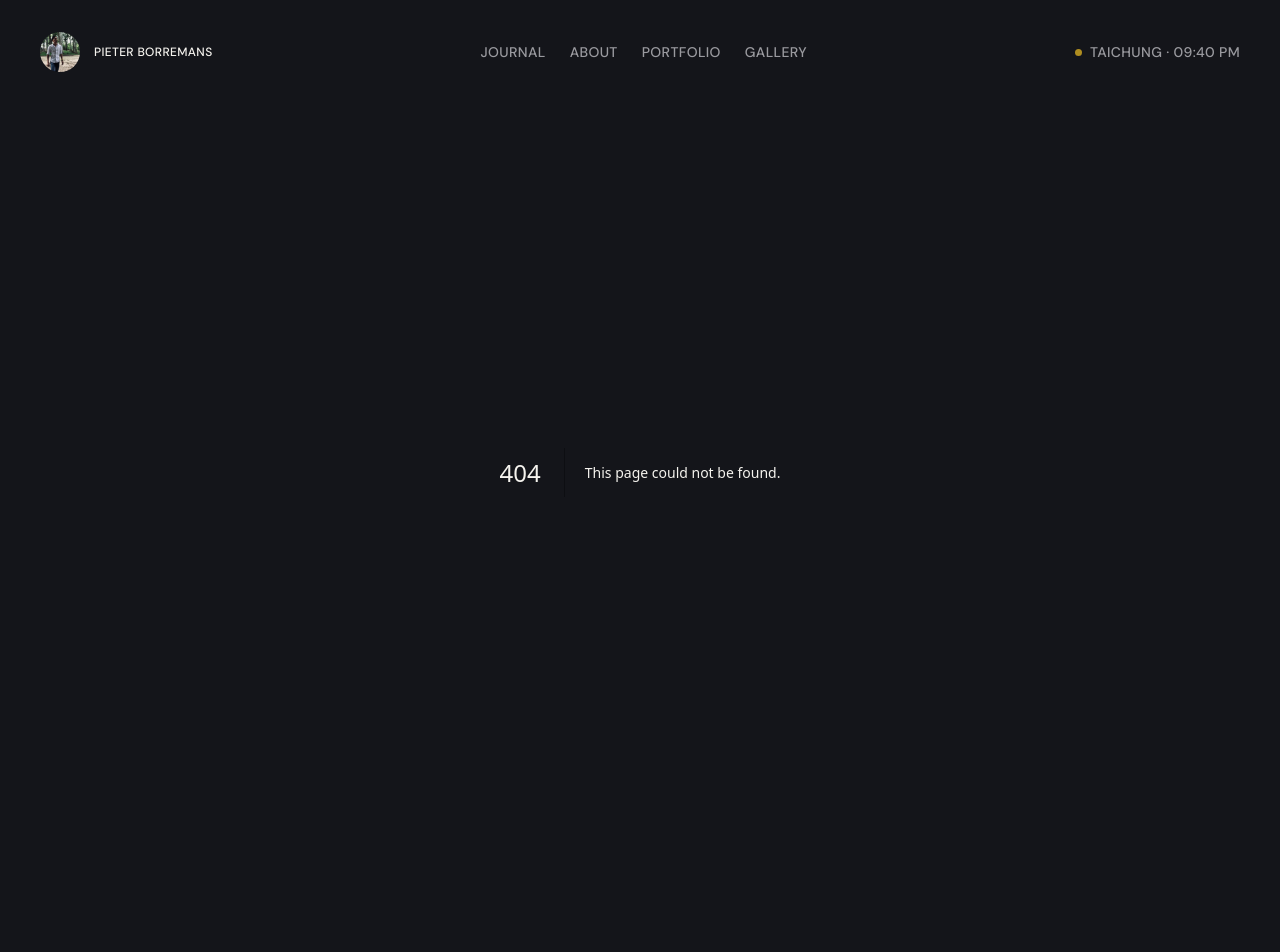
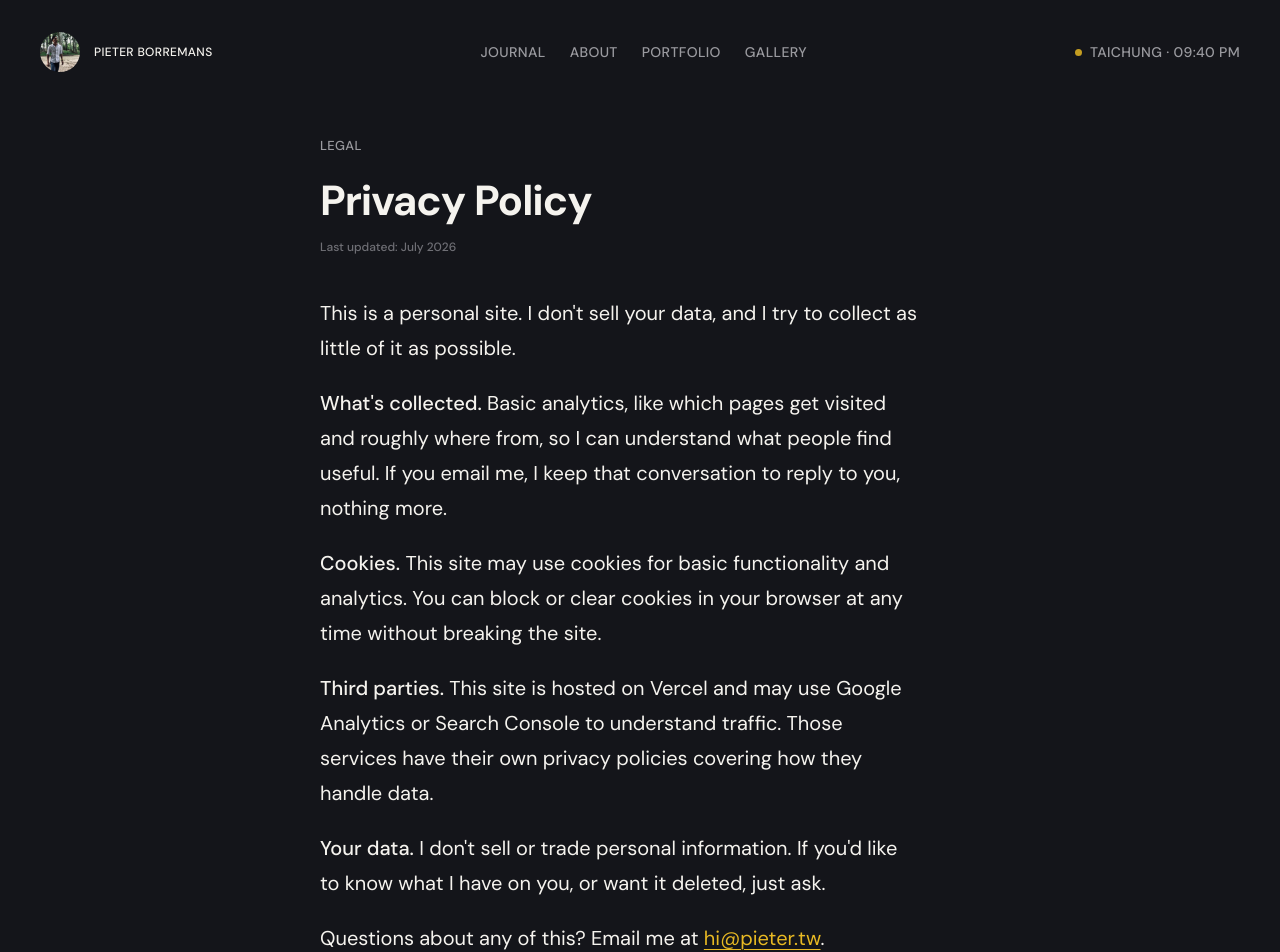
Before and after one commit to sillyledger/personal, a Next.js app: page /privacy-policy in a window 1280 px wide. Before the commit this address had no page. Shown: the top 952 px of the page. Before the commit the page ends 872 px from the top, so only its background shows below. Built offline with nearby package versions, Linux system fonts and the light colour scheme.

Commit message:
Create page.tsx

```diff
--- /dev/null
+++ b/app/privacy-policy/page.tsx
@@ -0,0 +1,63 @@
+import type { Metadata } from "next";
+
+export const metadata: Metadata = {
+  title: "Privacy Policy | Pieter Borremans",
+  description: "How this site handles your data.",
+};
+
+export default function PrivacyPolicy() {
+  return (
+    <main className="max-w-[720px] mx-auto px-10 pt-16 pb-24">
+      <div className="text-[13px] font-medium tracking-wide text-muted uppercase mb-5">
+        Legal
+      </div>
+
+      <h1 className="font-display font-bold text-[clamp(28px,4vw,42px)] leading-[1.2] tracking-tight text-ink">
+        Privacy Policy
+      </h1>
+      <div className="text-[12px] font-medium text-faint mt-3 mb-10">
+        Last updated: July 2026
+      </div>
+
+      <div className="text-body text-ink space-y-5 max-w-[600px]">
+        <p>
+          This is a personal site. I don&apos;t sell your data, and I try to
+          collect as little of it as possible.
+        </p>
+        <p>
+          <strong className="font-medium">What&apos;s collected.</strong>{" "}
+          Basic analytics, like which pages get visited and roughly where
+          from, so I can understand what people find useful. If you email me,
+          I keep that conversation to reply to you, nothing more.
+        </p>
+        <p>
+          <strong className="font-medium">Cookies.</strong> This site may use
+          cookies for basic functionality and analytics. You can block or
+          clear cookies in your browser at any time without breaking the
+          site.
+        </p>
+        <p>
+          <strong className="font-medium">Third parties.</strong> This site
+          is hosted on Vercel and may use Google Analytics or Search Console
+          to understand traffic. Those services have their own privacy
+          policies covering how they handle data.
+        </p>
+        <p>
+          <strong className="font-medium">Your data.</strong> I don&apos;t
+          sell or trade personal information. If you&apos;d like to know
+          what I have on you, or want it deleted, just ask.
+        </p>
+        <p>
+          Questions about any of this? Email me at{" "}
+          <a
+            href="mailto:hi@pieter.tw"
+            className="text-accent underline decoration-1 underline-offset-4 hover:opacity-70 transition-opacity"
+          >
+            hi@pieter.tw
+          </a>
+          .
+        </p>
+      </div>
+    </main>
+  );
+}
```
